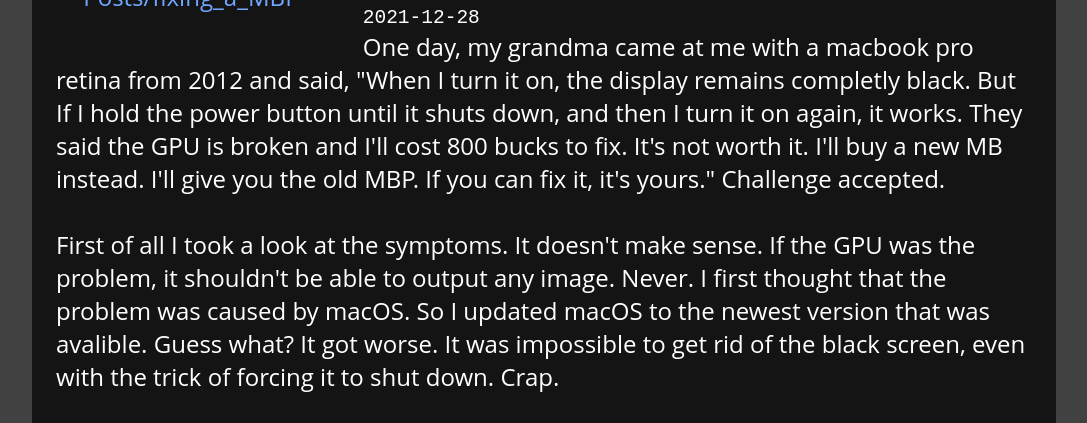
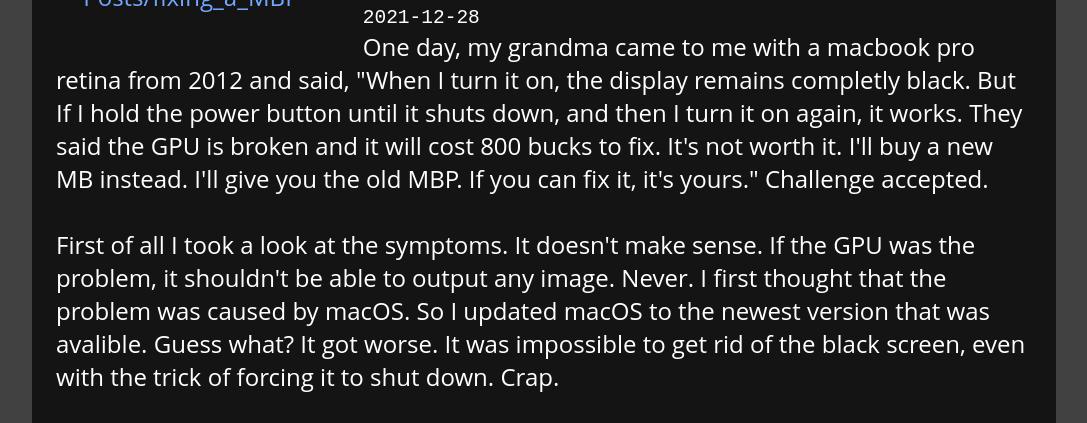
Before and after one commit to stelin41/blog, a plain HTML site: page Posts/fixing_a_MBP.html in a window 1280 px wide. Shown: the part 342-765 px from the top of the page, without its empty margins (96-1183 px from the left). Drawn offline with Linux system fonts and the light colour scheme.

Commit message:
My first post

```diff
--- a/Posts/fixing_a_MBP.html
+++ b/Posts/fixing_a_MBP.html
@@ -35,7 +35,7 @@
                 <h2>Fixing a macbook pro with a "broken" GPU</h2>
                 <code><time datetime="2021-12-28">2021-12-28</time></code>
                 <br/>
-                <p>One day, my grandma came at me with a macbook pro retina from 2012 and said, "When I turn it on, the display remains completly black. But If I hold the power button until it shuts down, and then I turn it on again, it works. They said the GPU is broken and I'll cost 800 bucks to fix. It's not worth it. I'll buy a new MB instead. I'll give you the old MBP. If you can fix it, it's yours." Challenge accepted.</p>
+                <p>One day, my grandma came to me with a macbook pro retina from 2012 and said, "When I turn it on, the display remains completly black. But If I hold the power button until it shuts down, and then I turn it on again, it works. They said the GPU is broken and it will cost 800 bucks to fix. It's not worth it. I'll buy a new MB instead. I'll give you the old MBP. If you can fix it, it's yours." Challenge accepted.</p>
                 <br/>
                 <p>First of all I took a look at the symptoms. It doesn't make sense. If the GPU was the problem, it shouldn't be able to output any image. Never. I first thought that the problem was caused by macOS. So I updated macOS to the newest version that was avalible. Guess what? It got worse. It was impossible to get rid of the black screen, even with the trick of forcing it to shut down. Crap.</p>
                 <br/>
```
Also changed, not shown: Posts/index.html (+1 -1 lines).
